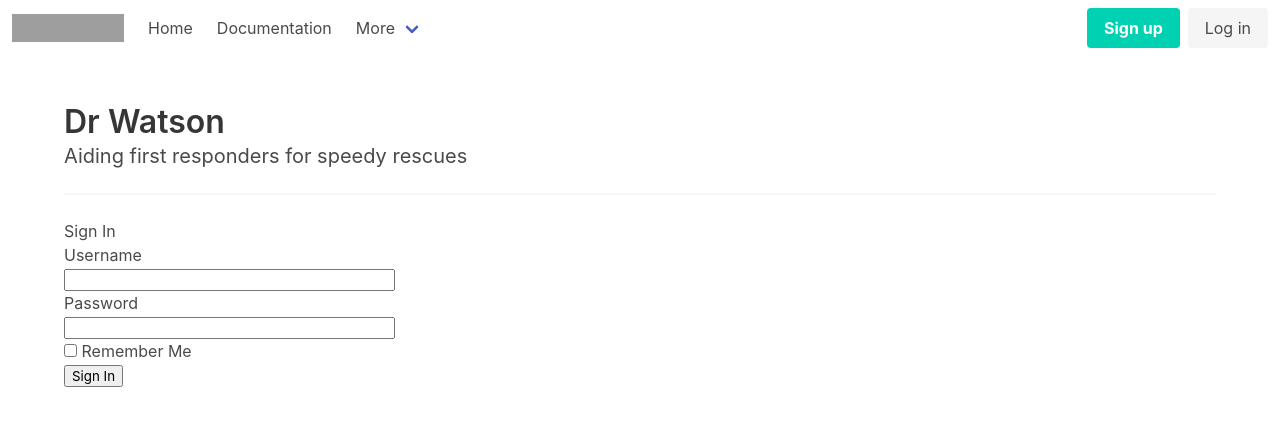
After one commit to yankai364/DrWatson-ToTheRescue_SCDFXIBM, a Flask app: page /login in a window 1280 px wide. The commit adds this page. Shown: the top 426 px of the page. Run offline with Flask 2, Linux system fonts and the light colour scheme; grey boxes are pictures that could not be loaded.

Commit message:
Tbc login page

```diff
--- a/dashboard/app/__init__.py
+++ b/dashboard/app/__init__.py
@@ -1,5 +1,7 @@
 from flask import Flask
+from config import Config
 
 app = Flask(__name__)
+app.config.from_object(Config)
 
 from app import routes
--- /dev/null
+++ b/dashboard/app/forms.py
@@ -0,0 +1,9 @@
+from flask_wtf import FlaskForm
+from wtforms import StringField, PasswordField, BooleanField, SubmitField
+from wtforms.validators import DataRequired
+
+class LoginForm(FlaskForm):
+    username = StringField('Username', validators=[DataRequired()])
+    password = PasswordField('Password', validators=[DataRequired()])
+    remember_me = BooleanField('Remember Me')
+    submit = SubmitField('Sign In')
--- a/dashboard/app/routes.py
+++ b/dashboard/app/routes.py
@@ -1,5 +1,7 @@
-from flask import render_template
+from flask import render_template, flash, redirect
 from app import app
+from app.forms import LoginForm
+
 
 @app.route('/')
 @app.route('/index')
@@ -17,3 +19,13 @@ def index():
         }
     ]
     return render_template('index.html', title='Home', user=user, posts=posts)
+
+
+@app.route('/login', methods=['GET', 'POST'])
+def login():
+    form = LoginForm()
+    if form.validate_on_submit():
+        flash('Login requested for user {}, remember_me={}'.format(
+            form.username.data, form.remember_me.data))
+        return redirect(url_for('index'))
+    return render_template('login.html', title='Sign In', form=form)
--- a/dashboard/app/templates/base.html
+++ b/dashboard/app/templates/base.html
@@ -1,12 +1,75 @@
 <!DOCTYPE html>
 <html>
+
 <head>
     <meta charset="utf-8">
     <meta name="viewport" content="width=device-width, initial-scale=1">
     <link rel="stylesheet" href="https://cdn.jsdelivr.net/npm/bulma@0.9.0/css/bulma.min.css">
     <title>{{ title }} - Dashboard</title>
 </head>
+
 <body>
+    <nav class="navbar" role="navigation" aria-label="main navigation">
+        <div class="navbar-brand">
+            <a class="navbar-item" href="https://bulma.io">
+                <img src="https://bulma.io/images/bulma-logo.png" width="112" height="28">
+            </a>
+
+            <a role="button" class="navbar-burger burger" aria-label="menu" aria-expanded="false"
+                data-target="navbarBasicExample">
+                <span aria-hidden="true"></span>
+                <span aria-hidden="true"></span>
+                <span aria-hidden="true"></span>
+            </a>
+        </div>
+
+        <div id="navbarBasicExample" class="navbar-menu">
+            <div class="navbar-start">
+                <a class="navbar-item" href="{{ url_for('index') }}">
+                    Home
+                </a>
+
+                <a class="navbar-item">
+                    Documentation
+                </a>
+
+                <div class="navbar-item has-dropdown is-hoverable">
+                    <a class="navbar-link">
+                        More
+                    </a>
+
+                    <div class="navbar-dropdown">
+                        <a class="navbar-item">
+                            About
+                        </a>
+                        <a class="navbar-item">
+                            Jobs
+                        </a>
+                        <a class="navbar-item">
+                            Contact
+                        </a>
+                        <hr class="navbar-divider">
+                        <a class="navbar-item">
+                            Report an issue
+                        </a>
+                    </div>
+                </div>
+            </div>
+
+            <div class="navbar-end">
+                <div class="navbar-item">
+                    <div class="buttons">
+                        <a class="button is-primary">
+                            <strong>Sign up</strong>
+                        </a>
+                        <a class="button is-light" href="{{ url_for('login') }}">
+                            Log in
+                        </a>
+                    </div>
+                </div>
+            </div>
+        </div>
+    </nav>
     <section class="section">
         <div class="container">
             <h1 class="title">
@@ -15,8 +78,19 @@
             <p class="subtitle">
                 Aiding first responders for speedy rescues
             </p>
+            <hr>
+            {% with messages = get_flashed_messages() %}
+            {% if messages %}
+            <ul>
+                {% for message in messages %}
+                <li>{{ message }}</li>
+                {% endfor %}
+            </ul>
+            {% endif %}
+            {% endwith %}
             {% block content %}{% endblock %}
         </div>
     </section>
 </body>
+
 </html>
--- /dev/null
+++ b/dashboard/app/templates/login.html
@@ -0,0 +1,24 @@
+{% extends "base.html" %}
+
+{% block content %}
+    <h1>Sign In</h1>
+    <form action="" method="post" novalidate>
+        {{ form.hidden_tag() }}
+        <p>
+            {{ form.username.label }}<br>
+            {{ form.username(size=32) }}<br>
+            {% for error in form.username.errors %}
+            <span style="color: red;">[{{ error }}]</span>
+            {% endfor %}
+        </p>
+        <p>
+            {{ form.password.label }}<br>
+            {{ form.password(size=32) }}<br>
+            {% for error in form.password.errors %}
+            <span style="color: red;">[{{ error }}]</span>
+            {% endfor %}
+        </p>
+        <p>{{ form.remember_me() }} {{ form.remember_me.label }}</p>
+        <p>{{ form.submit() }}</p>
+    </form>
+{% endblock %}
--- /dev/null
+++ b/dashboard/config.py
@@ -0,0 +1,4 @@
+import os
+
+class Config(object):
+    SECRET_KEY = os.environ.get('SECRET_KEY') or 'you-will-never-guess'
```
Lines whose indentation alone changed are shown as unchanged.
